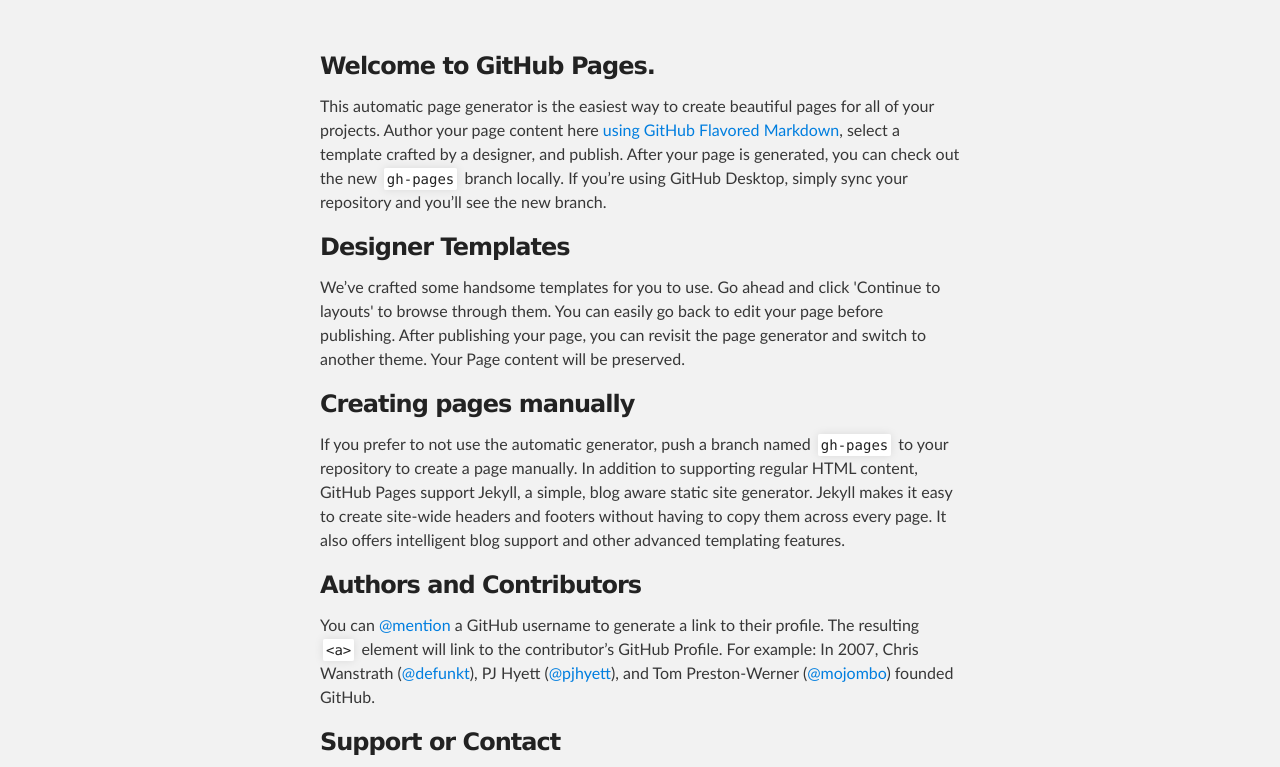
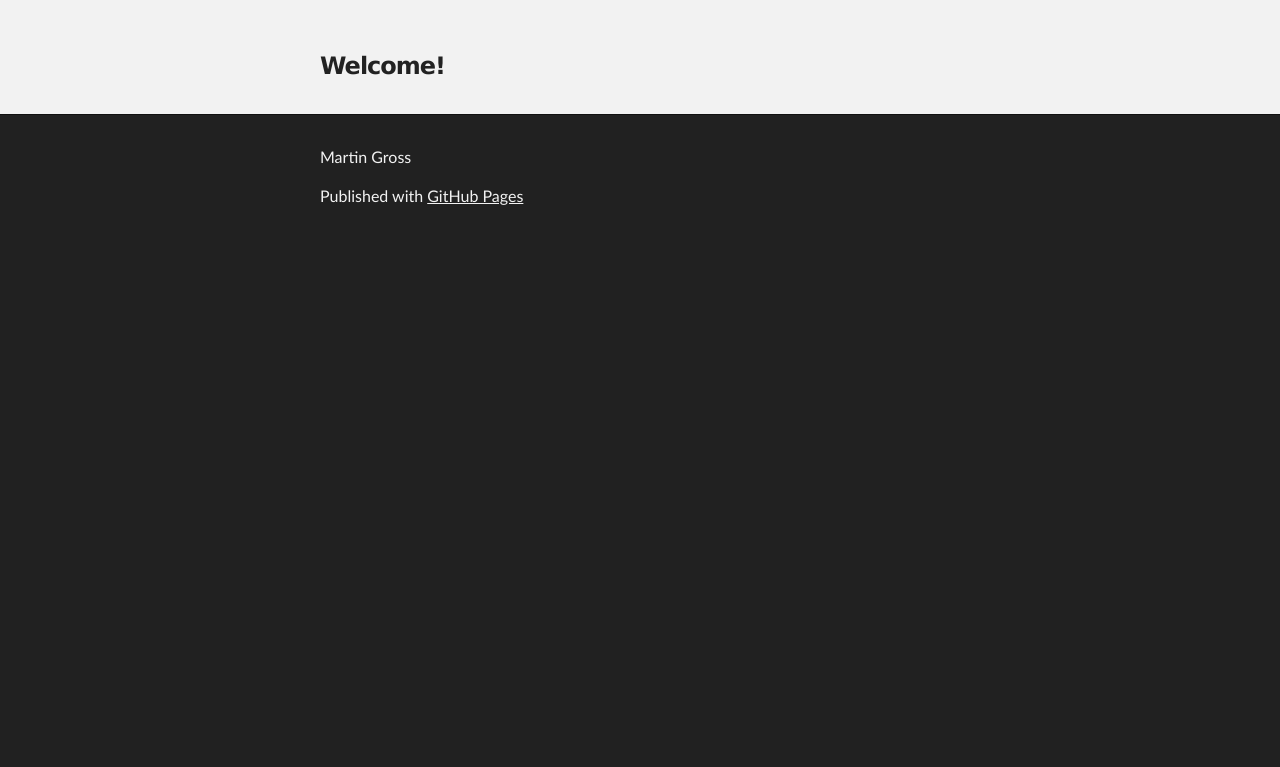
Before and after one commit to MartinGross/martingross.cc, a plain HTML site: page index.html in a window 1280 px wide. Shown: the part 176-943 px from the top of the page. After the commit the page ends 800 px from the top, so only its background shows below. Drawn offline with Linux system fonts and the light colour scheme.

Commit message:
Update index.html

```diff
--- a/index.html
+++ b/index.html
@@ -27,36 +27,19 @@
     <div id="main_content_wrap" class="outer">
       <section id="main_content" class="inner">
         <h3>
-<a id="welcome-to-github-pages" class="anchor" href="#welcome-to-github-pages" aria-hidden="true"><span class="octicon octicon-link"></span></a>Welcome to GitHub Pages.</h3>
-
-<p>This automatic page generator is the easiest way to create beautiful pages for all of your projects. Author your page content here <a href="https://guides.github.com/features/mastering-markdown/">using GitHub Flavored Markdown</a>, select a template crafted by a designer, and publish. After your page is generated, you can check out the new <code>gh-pages</code> branch locally. If you’re using GitHub Desktop, simply sync your repository and you’ll see the new branch.</p>
-
-<h3>
-<a id="designer-templates" class="anchor" href="#designer-templates" aria-hidden="true"><span class="octicon octicon-link"></span></a>Designer Templates</h3>
-
-<p>We’ve crafted some handsome templates for you to use. Go ahead and click 'Continue to layouts' to browse through them. You can easily go back to edit your page before publishing. After publishing your page, you can revisit the page generator and switch to another theme. Your Page content will be preserved.</p>
-
-<h3>
-<a id="creating-pages-manually" class="anchor" href="#creating-pages-manually" aria-hidden="true"><span class="octicon octicon-link"></span></a>Creating pages manually</h3>
-
-<p>If you prefer to not use the automatic generator, push a branch named <code>gh-pages</code> to your repository to create a page manually. In addition to supporting regular HTML content, GitHub Pages support Jekyll, a simple, blog aware static site generator. Jekyll makes it easy to create site-wide headers and footers without having to copy them across every page. It also offers intelligent blog support and other advanced templating features.</p>
-
-<h3>
-<a id="authors-and-contributors" class="anchor" href="#authors-and-contributors" aria-hidden="true"><span class="octicon octicon-link"></span></a>Authors and Contributors</h3>
-
-<p>You can <a href="https://github.com/blog/821" class="user-mention">@mention</a> a GitHub username to generate a link to their profile. The resulting <code>&lt;a&gt;</code> element will link to the contributor’s GitHub Profile. For example: In 2007, Chris Wanstrath (<a href="https://github.com/defunkt" class="user-mention">@defunkt</a>), PJ Hyett (<a href="https://github.com/pjhyett" class="user-mention">@pjhyett</a>), and Tom Preston-Werner (<a href="https://github.com/mojombo" class="user-mention">@mojombo</a>) founded GitHub.</p>
-
-<h3>
-<a id="support-or-contact" class="anchor" href="#support-or-contact" aria-hidden="true"><span class="octicon octicon-link"></span></a>Support or Contact</h3>
-
-<p>Having trouble with Pages? Check out our <a href="https://help.github.com/pages">documentation</a> or <a href="https://github.com/contact">contact support</a> and we’ll help you sort it out.</p>
+          <a id="welcome-to-github-pages" class="anchor" href="#welcome-to-github-pages" aria-hidden="true">
+            <span class="octicon octicon-link"></span>
+          </a>Welcome!
+        </h3>
       </section>
     </div>
+
+
 
     <!-- FOOTER  -->
     <div id="footer_wrap" class="outer">
       <footer class="inner">
-        <p class="copyright">Martingross.cc maintained by <a href="https://github.com/MartinGross">MartinGross</a></p>
+        <p class="copyright">Martin Gross</p>
         <p>Published with <a href="https://pages.github.com">GitHub Pages</a></p>
       </footer>
     </div>
```
